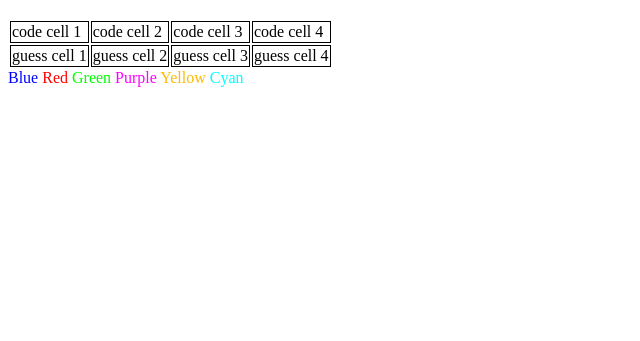
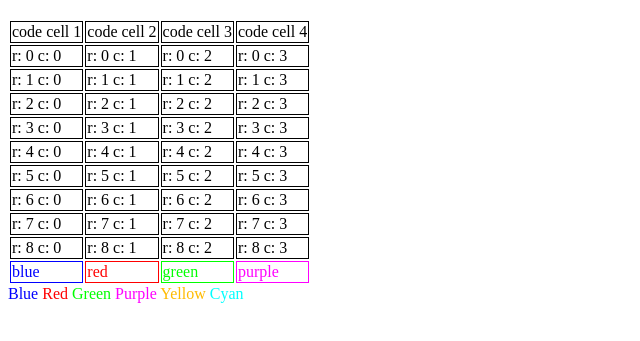
Before and after one commit to kevinblack100/kevinblack100.github.io, a plain HTML site: page cracker/cracker.html in a window 1280 px wide. Shown: the part 61-402 px from the top of the page, without its empty margins (0-640 px from the left). Drawn offline with Linux system fonts and the light colour scheme.

Commit message:
cracker: draw grid with guesses

```diff
--- a/cracker/cracker.css
+++ b/cracker/cracker.css
@@ -2,26 +2,26 @@ td {
     border: 1px solid;
 }
 
-#blueBtn {
+.blue {
     color: #0000ff;
 }
 
-#redBtn {
+.red {
     color: #ff0000;
 }
 
-#greenBtn {
+.green {
     color: #00ff00;
 }
 
-#purpleBtn {
+.purple {
     color: #ff00ff;
 }
 
-#yellowBtn {
+.yellow {
     color: #ffbb00;
 }
 
-#cyanBtn {
+.cyan {
     color: #00ffff;
 }
--- a/cracker/cracker.html
+++ b/cracker/cracker.html
@@ -17,23 +17,17 @@
                 <td>code cell 4</td>
             </tr>
         </thead>
-        <tbody>
-            <tr>
-                <td>guess cell 1</td>
-                <td>guess cell 2</td>
-                <td>guess cell 3</td>
-                <td>guess cell 4</td>
-            </tr>
+        <tbody id="guessGrid">
         </tbody>
     </table>
 
     <div id="colors">
-        <span id="blueBtn">Blue</span>
-        <span id="redBtn">Red</span>
-        <span id="greenBtn">Green</span>
-        <span id="purpleBtn">Purple</span>
-        <span id="yellowBtn">Yellow</span>
-        <span id="cyanBtn">Cyan</span>
+        <span id="blueBtn" class="blue">Blue</span>
+        <span id="redBtn" class="red">Red</span>
+        <span id="greenBtn" class="green">Green</span>
+        <span id="purpleBtn" class="purple">Purple</span>
+        <span id="yellowBtn" class="yellow">Yellow</span>
+        <span id="cyanBtn" class="cyan">Cyan</span>
     </div>
 </body>
 </html>
--- a/cracker/cracker.js
+++ b/cracker/cracker.js
@@ -1,3 +1,6 @@
+// ========================================================
+// Data
+
 const colors = [
     'blue',
     'red',
@@ -8,6 +11,18 @@ const colors = [
 ];
 
 var currentColor = colors[0];
+
+
+const codeLength = 4;
+// indices into the colors array
+const guesses = [
+    [ 0, 1, 2, 3 ] // dummy data for testing
+    ];
+const maxNumGuesses = 10;
+
+
+// ========================================================
+// Buttons
 
 function setColor(colorIndex) {
     if (colorIndex > 0 && colorIndex < colors.length)
@@ -32,6 +47,46 @@ function setupButtons() {
     }
 }
 
+// ========================================================
+// Grid
+
+function drawGuessGrid() {
+    const gridContainer = document.getElementById('guessGrid');
+    const N = guesses.length;
+    for (var r = 0, M = maxNumGuesses; r < M; ++r) {
+        const row = document.createElement('tr');
+        const cells = [];
+        for (var c = 0, C = codeLength; c < C; ++c) {
+            const cell = document.createElement('td');
+            // TODO: take out debug string
+            cell.innerHTML = 'r: ' + r + ' c: ' + c;
+            row.appendChild(cell);
+
+            cells.push(cell);
+        }
+        const guessIndex = (M - r - 1);
+        if (guessIndex < N) {
+            const guess = guesses[guessIndex];
+            for (var c = 0, C = guess.length; c < C; ++c) {
+                const cell = cells[c];
+                const colorIndex = guess[c];
+                const color = colors[colorIndex];
+                cell.className = color;
+                cell.innerHTML = color;
+            }
+        }
+        else {
+            // leave the row blank
+            // TODO set up onclick handlers
+        }
+        gridContainer.appendChild(row);
+    }
+}
+
+// ========================================================
+// General Setup
+
 window.addEventListener('load', function() {
     setupButtons();
+    drawGuessGrid();
 }, false);
```
